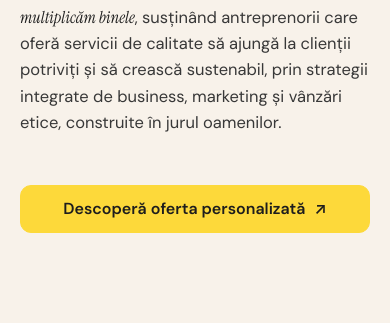
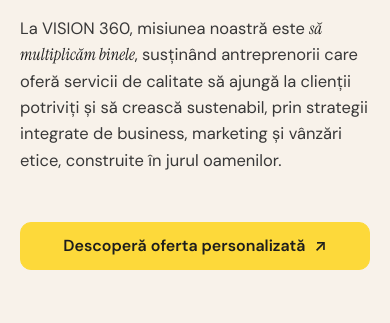
Before and after one commit to biaasap55/VISION-360-Landing-Page, a website: page index.html in a window 390 px wide. Shown: the part 351-674 px from the top of the page. Drawn offline with Linux system fonts and the light colour scheme.

Commit message:
Reduce hero-main min-height offset for tighter layout
Co-Authored-By: Claude Opus 4.6 <noreply@anthropic.com>

```diff
--- a/index.html
+++ b/index.html
@@ -597,7 +597,7 @@
     :root{--section-y:56px}
     .hero{min-height:100svh;padding-top:88px;padding-bottom:36px;display:block}
     .hero-grid{display:flex;flex-direction:column;gap:0}
-    .hero-main{min-height:calc(100svh - 88px - 36px - 150px);display:flex;flex-direction:column;justify-content:center;gap:0}
+    .hero-main{min-height:calc(100svh - 88px - 36px - 75px);display:flex;flex-direction:column;justify-content:center;gap:0}
     .hero h1{font-size:clamp(38px,9.4vw,60px);line-height:1.1}
     .hero-sub{margin-top:40px;font-size:16.5px}
     .hero-cta{margin-top:48px;flex-direction:column;align-items:stretch}
```
